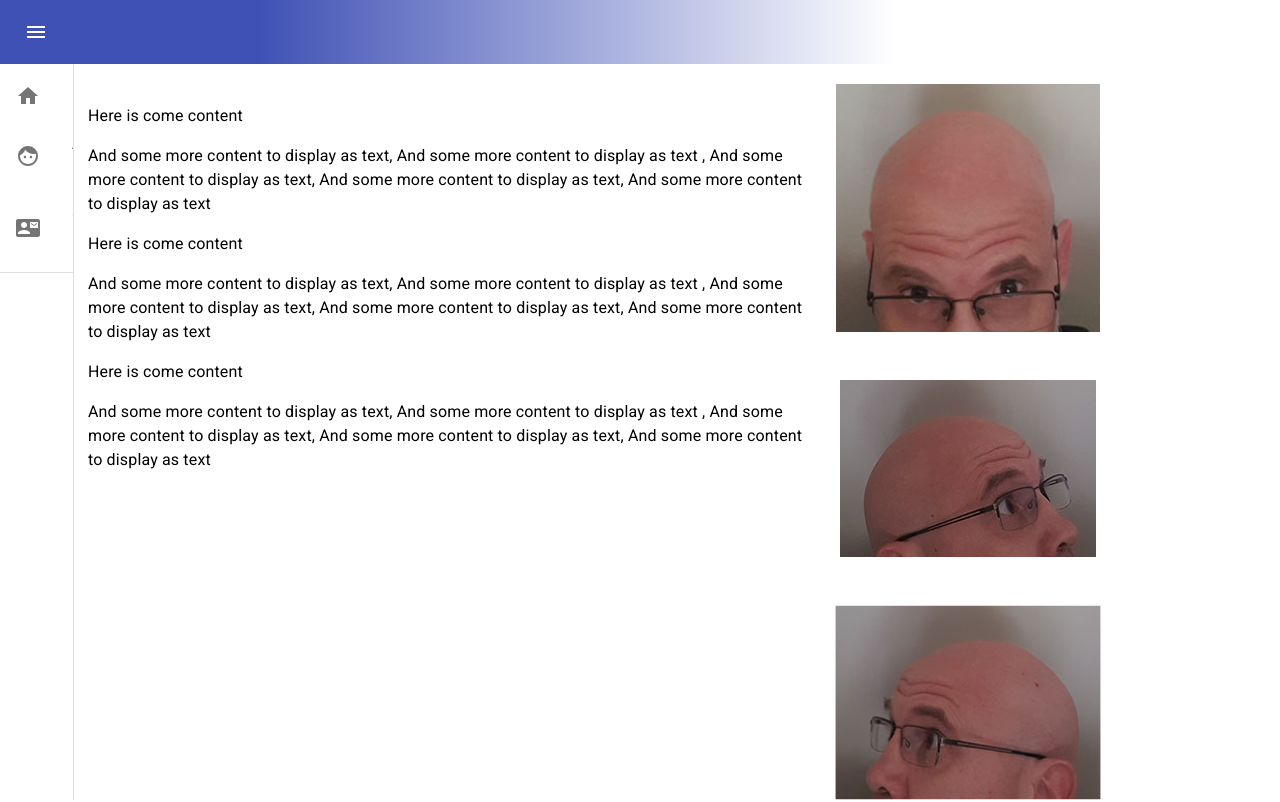
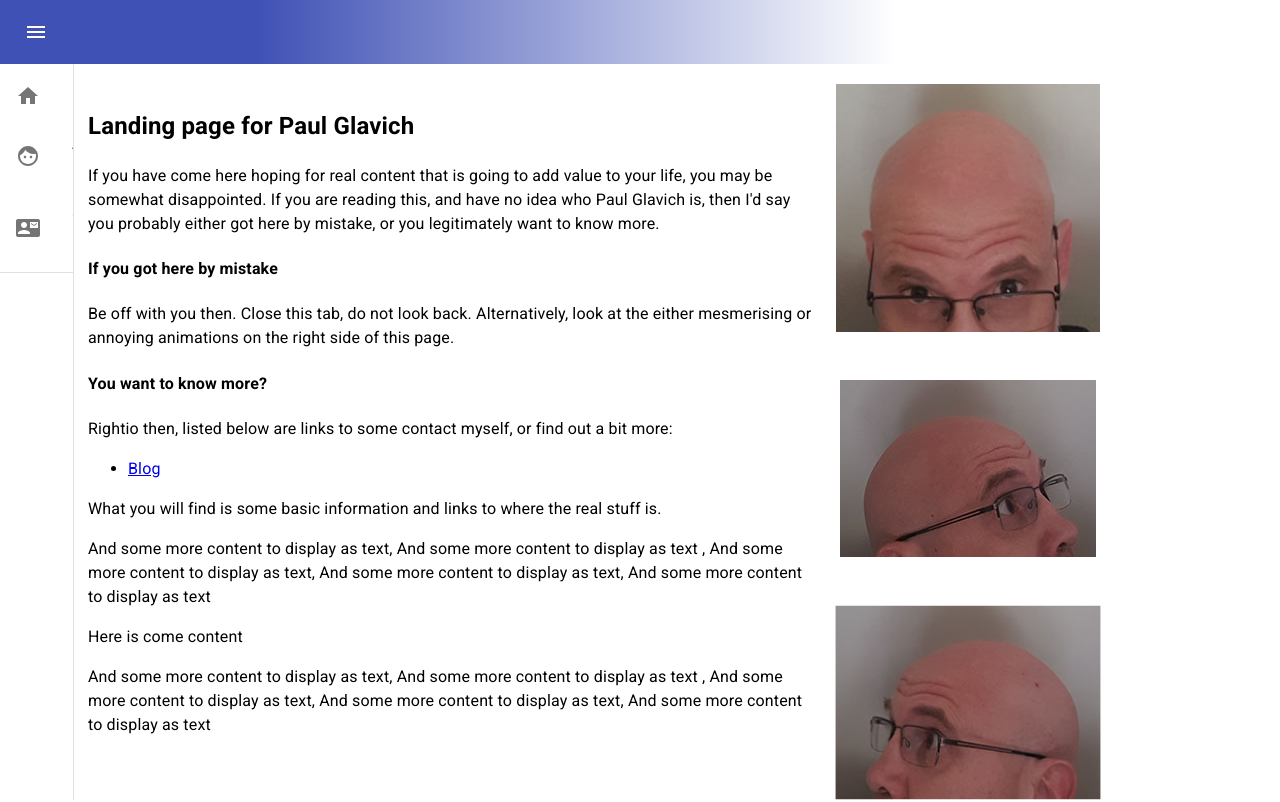
Before and after one commit to glav/PersonalSite, a React (Create React App) app in the folder glavsite/: page / in a window 1280 px wide. Shown: the top 802 px of the page. Built offline with nearby package versions, Linux system fonts and the light colour scheme.

Commit message:
Minor text mods and syntax issue

```diff
--- a/glavsite/src/components/Content/homeblurb/homeblurb.js
+++ b/glavsite/src/components/Content/homeblurb/homeblurb.js
@@ -7,13 +7,23 @@ export default function Homeblurb(props) {
 
     return (
         <Typography>
-            <p>Here is come content</p>
+            <h2>Landing page for Paul Glavich</h2>
 
-            <p>And some more content to display as text, And some more content to display as text
-                    , And some more content to display as text, And some more content to display as text,
-                    And some more content to display as text</p>
+            <p>If you have come here hoping for real content that is going to add value to your life, you may
+                be somewhat disappointed. If you are reading this, and have no idea who Paul Glavich is, then I'd
+                say you probably either got here by mistake, or you legitimately want to know more.</p>
 
-            <p>Here is come content</p>
+            <h4>If you got here by mistake</h4>
+            <p>Be off with you then. Close this tab, do not look back. Alternatively, look at the either mesmerising
+                or annoying animations on the right side of this page.</p>
+
+            <h4>You want to know more?</h4>
+            <p>Rightio then, listed below are links to some contact myself, or find out a bit more:</p>
+            <ul>
+                <li><a href="https://weblogs.asp.net/pglavich" alt="Blog" target="_blank">Blog</a></li>
+            </ul>
+
+            <p>What you will find is some basic information and links to where the real stuff is.</p>
 
             <p>And some more content to display as text, And some more content to display as text
                     , And some more content to display as text, And some more content to display as text,
--- a/glavsite/src/components/Content/homepage/homepage.js
+++ b/glavsite/src/components/Content/homepage/homepage.js
@@ -25,7 +25,7 @@ export default function Homepage(props) {
             newStyles.push(getStyleToUse())
         }
         setStyle(newStyles);
-    }, 5000);
+    }, 4000);
     return (
         <Grid container direction="row" alignContent="flex-start" spacing={3} >
             <Grid item xs="8">
```
Also changed, not shown: 1 other file (tests, documents, lock files or other folders).
